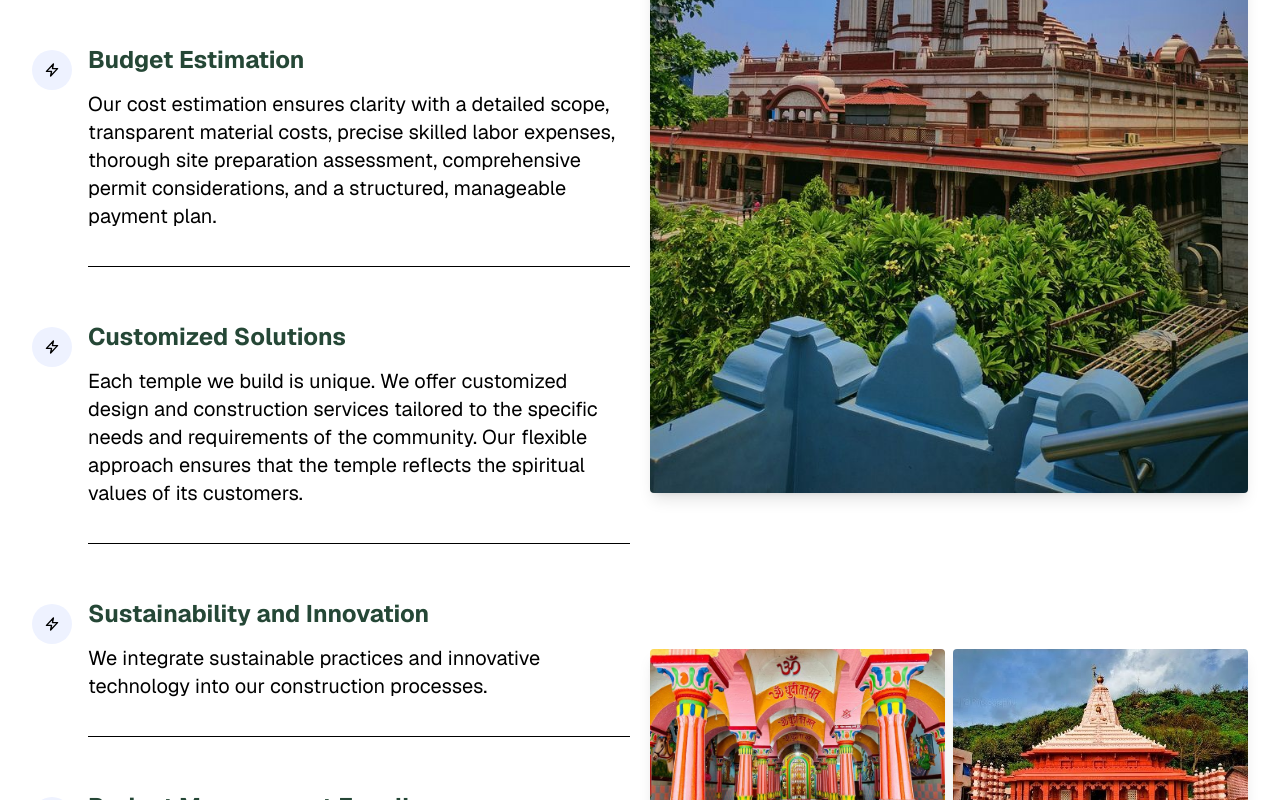
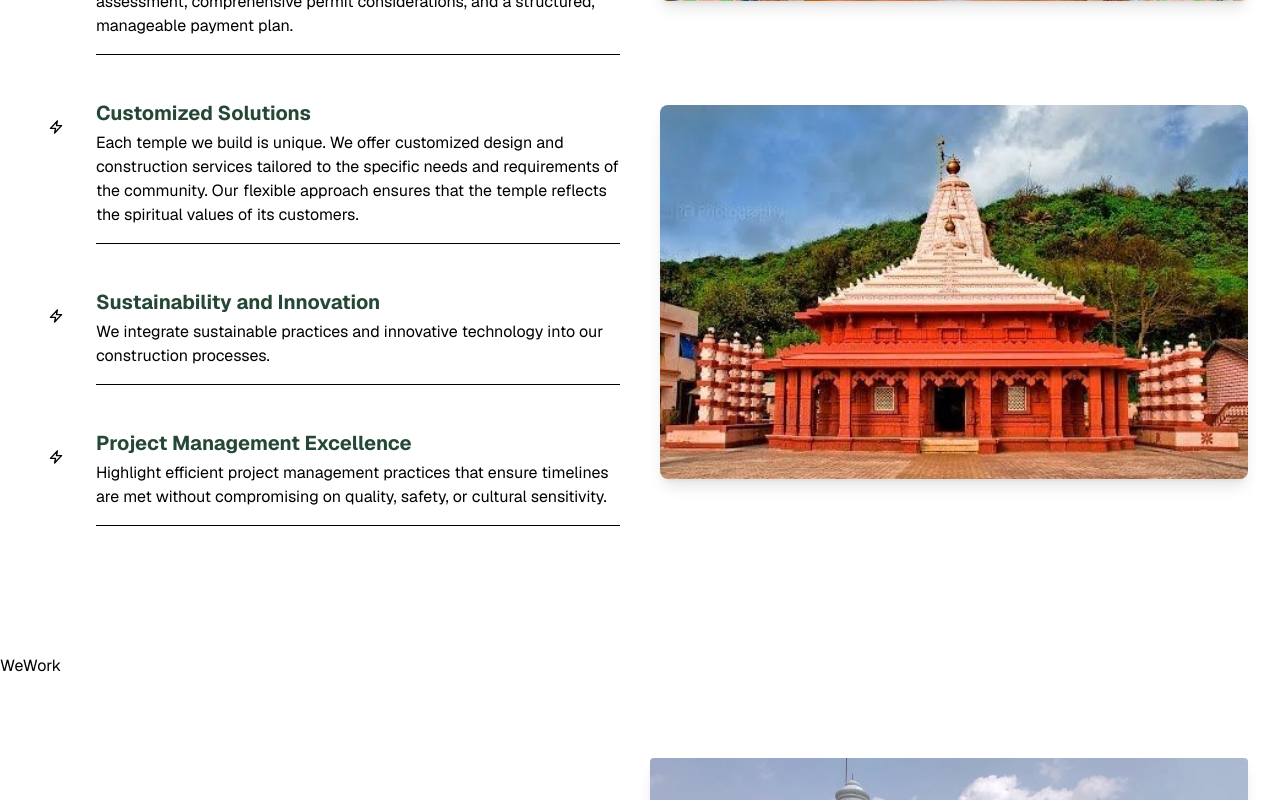
Before and after one commit to Vionsys-Official/sr-temple, a Next.js app: page / in a window 1280 px wide. Shown: the part 1900-2700 px from the top of the page. Built offline with nearby package versions, Linux system fonts and the light colour scheme.

Commit message:
Working on choose section in home page

```diff
--- a/src/app/ui/home/Choose.tsx
+++ b/src/app/ui/home/Choose.tsx
@@ -1,6 +1,5 @@
 import Image from 'next/image';
 import React from 'react';
-import c1 from '../../../../public/assets/home/choose us/c1.jpg';
 import c2 from '../../../../public/assets/home/choose us/c2.jpg';
 import c3 from '../../../../public/assets/home/choose us/c3.jpg';
 
@@ -39,20 +38,20 @@
   ];
 
   return (
-    <div className="px-4 py-16 mx-auto sm:max-w-xl md:max-w-full lg:max-w-screen-x lg:px-8 lg:py-20">
-      <div className="max-w-xl mb-10 md:mx-auto sm:text-center lg:max-w-2xl md:mb-12">
-        <h2 className="max-w-lg text-3xl mb-6 text-MainHeading font-MainHeading md:mx-auto">
+    <div className="py-16 mt-10 mx-auto sm:max-w-xl md:max-w-full lg:max-w-screen-2xl lg:px-8 lg:py-20">
+      <div className="max-w-xl mb-10 md:mx-auto lg:max-w-2xl md:mb-12">
+        <h2 className="max-w-lg text-3xl text-MainHeading font-MainHeading font-bold leading-none tracking-tight text-gray-900 sm:text-4xl md:mx-auto whitespace-nowrap">
           Why Choose SR Temple Construction
         </h2>
       </div>
-      <div className="grid max-w-screen-2xl  text-xl gap-5 lg:grid-cols-2 sm:mx-auto">
+      <div className="grid gap-10 lg:grid-cols-2 sm:mx-auto">
         <div className="flex flex-col justify-center">
           {choose.map((item) => (
-            <div key={item.id} className="flex mb-9">
+            <div key={item.id} className="flex mb-8">
               <div className="mr-4">
-                <div className="flex items-center justify-center w-10 h-10 mb-3 rounded-full bg-indigo-50">
+                <div className="flex items-center justify-center w-12 h-12 mb-3 rounded-full bg-yellow-50">
                   <svg
-                    className="w-6 h-6"
+                    className="w-6 h-6 text-yellow-600"
                     stroke="currentColor"
                     viewBox="0 0 52 52"
                   >
@@ -67,44 +66,35 @@
                 </div>
               </div>
               <div>
-                <h6 className="mb-2 text-2xl text-SubHeading font-SubHeading leading-5">
+                <h6 className="mb-2 text-xl text-SubHeading font-SubHeading  leading-5 text-gray-900">
                   {item.title}
                 </h6>
-                <p className="text-xl text-Paragraph font-Paragraph py-3 text-gray-800">
+                <p className="text-base text-Paragraph font-Paragraph text-gray-800">
                   {item.description}
                 </p>
-                <hr className="w-full my-6 border-gray-300" />
+                <hr className="w-full my-4 border-gray-300" />
               </div>
             </div>
           ))}
         </div>
-        <div className="grid grid-col-1 gap-2">
+        <div className="grid gap-2">
           <Image
-            className="object-cover w-full h-56 col-span-2 rounded shadow-lg"
-            src={c1}
-            alt=""
-            layout="responsive"
-            width={500}
-            height={80}
-          />
-          <Image
-            className="object-cover w-full h-48 rounded shadow-lg"
+            className="object-cover w-full h-48 rounded-lg shadow-lg"
             src={c2}
-            alt=""
+            alt="Construction image 2"
             layout="responsive"
             width={500}
             height={600}
           />
           <Image
-            className="object-cover w-full h-48 rounded shadow-lg"
+            className="object-cover w-full h-48 rounded-lg shadow-lg"
             src={c3}
-            alt=""
+            alt="Construction image 3"
             layout="responsive"
             width={500}
             height={600}
           />
         </div>
-
       </div>
     </div>
   );
```
